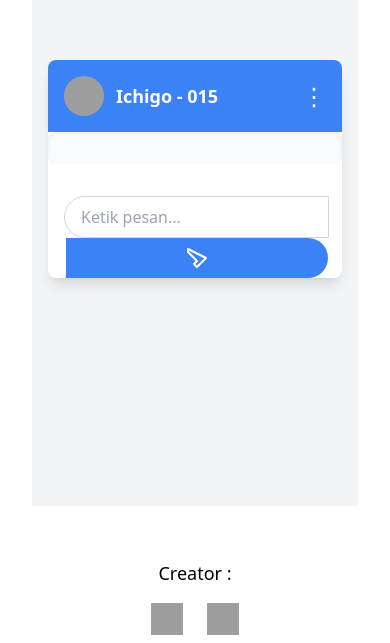
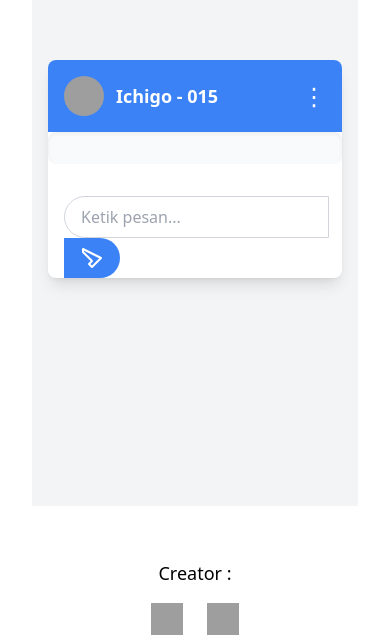
Before and after one commit to AditSetiawan24/Ichigo-chatbot, a React (Vite) app: page / in a window 390 px wide. Shown: the part 201-844 px from the top of the page. Built offline with nearby package versions, Linux system fonts and the light colour scheme; grey boxes are pictures that could not be loaded; what groq-sdk would draw is missing.

Commit message:
Update App.jsx

```diff
--- a/src/App.jsx
+++ b/src/App.jsx
@@ -145,7 +145,7 @@ function App() {
           ))}
         </div>
 
-        <div className="flex-grow flex-wrap overflow-y-auto flex mt-4 px-4 flex-col sm:flex-row sm:items-center sm:justify-between">
+        <div className="flex-grow flex-wrap overflow-y-auto flex mt-4 px-4">
           <input
             value={content}
             onChange={(e) => setContent(e.target.value)}
@@ -154,7 +154,7 @@ function App() {
           />
           <button
             onClick={handleSubmit}
-            className="bg-blue-500 py-2 px-4 rounded-r-full hover:bg-blue-600 transition flex items-center justify-center sm:w-auto w-full mx-auto"
+            className="bg-blue-500 py-2 px-4 rounded-r-full hover:bg-blue-600 transition flex items-center justify-center"
           >
             {/* Paper Airplane Icon */}
             <svg
```
